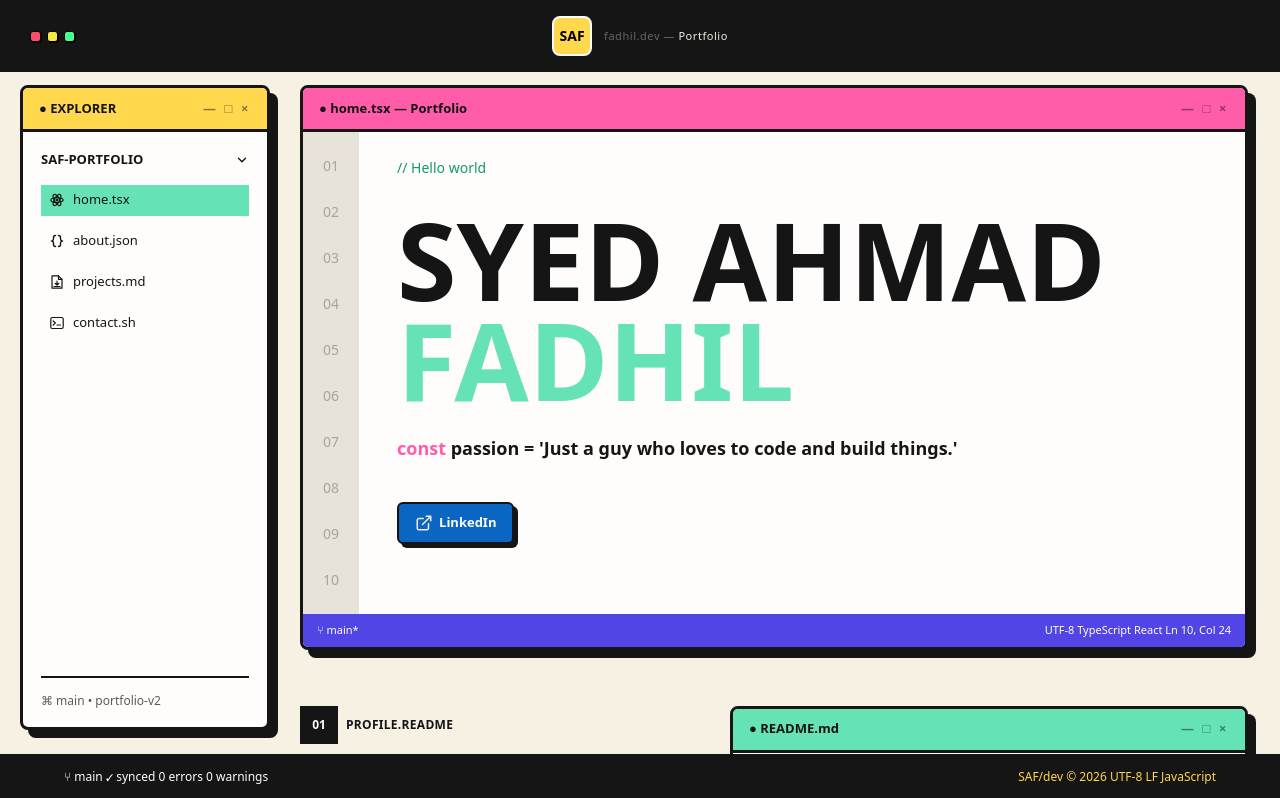
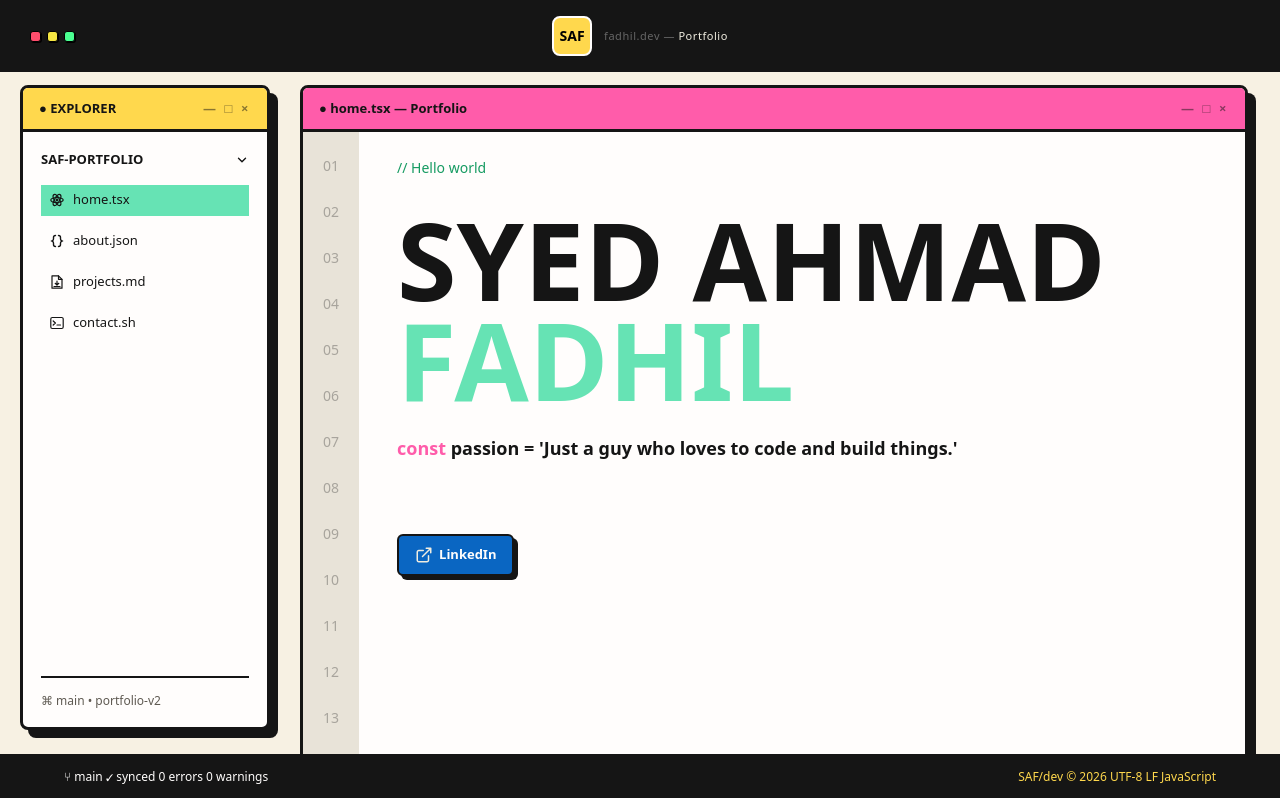
Before and after one commit to safadhildev/portfolio2.0, a Next.js app: page / in a window 1280 px wide. Shown: the top 798 px of the page. Built offline with nearby package versions, Linux system fonts and the light colour scheme.

Commit message:
update ui

```diff
--- a/app/page.tsx
+++ b/app/page.tsx
@@ -16,9 +16,7 @@ export default function Home() {
     <>
       <IdeNavigation />
       <FileExplorerSidebar />
-      <main
-        className={`mx-auto w-full max-w-[1920px] px-8 pb-10 pt-6 md:px-8 md:pb-20 md:pt-10 xl:ml-[300px] xl:mr-8 xl:w-auto xl:max-w-none xl:px-0 xl:pb-[10px] xl:pt-[85px]`}
-      >
+      <main className="bg-background mx-auto w-full max-w-[1920px] px-8 pb-10 pt-6 md:px-8 md:pb-20 md:pt-10 xl:ml-[300px] xl:mr-8 xl:w-auto xl:max-w-none xl:px-0 xl:pb-[10px] xl:pt-[85px]">
         <HomeSection hero={content.hero} />
         <AboutSection about={content.about} />
         <SkillsSection skills={content.skills} />
--- a/components/AosInit.tsx
+++ b/components/AosInit.tsx
@@ -7,7 +7,7 @@ import "aos/dist/aos.css";
 export function AosInit() {
   useEffect(() => {
     AOS.init({
-      duration: 600,
+      duration: 300,
       easing: "ease-out-cubic",
       once: false,
       offset: 50,
--- a/components/layout/FileExplorerSidebar.tsx
+++ b/components/layout/FileExplorerSidebar.tsx
@@ -28,6 +28,9 @@ export function FileExplorerSidebar() {
 
   return (
     <aside
+      data-aos="slide-right"
+      data-aos-delay={0}
+      data-aos-offset="300"
       className={`hidden xl:fixed xl:top-[85px] xl:bottom-[70px] xl:left-5 xl:block xl:w-[250px]`}
     >
       <WindowChrome
--- a/components/layout/IdeNavigation.tsx
+++ b/components/layout/IdeNavigation.tsx
@@ -6,14 +6,19 @@ const NAV_LINKS = [
 
 export function IdeNavigation() {
   return (
-    <header className="sticky top-0 z-40 h-14 w-full bg-ink xl:fixed xl:inset-x-0 xl:top-0 xl:h-[72px]">
+    <header
+      data-aos="slide-down"
+      className="sticky top-0 z-40 h-14 w-full bg-ink xl:fixed xl:inset-x-0 xl:top-0 xl:h-[72px]"
+    >
       {/* Mobile / narrow-desktop nav: logo + handle + nav links */}
       <div className="flex h-full items-center justify-between px-4 xl:hidden">
         <div className="flex items-center gap-2">
           <div className="flex size-8 items-center justify-center rounded border-2 border-cream bg-yellow-alt">
             <span className="font-mono text-xs font-bold text-ink">SAF</span>
           </div>
-          <span className="font-mono text-xs font-bold text-cream">fadhil.dev</span>
+          <span className="font-mono text-xs font-bold text-cream">
+            fadhil.dev
+          </span>
         </div>
         <nav className="flex items-center gap-3 font-mono text-xs font-bold">
           {NAV_LINKS.map((link, i) => (
--- a/components/sections/AboutSection.tsx
+++ b/components/sections/AboutSection.tsx
@@ -20,7 +20,7 @@ export function AboutSection({ about }: AboutSectionProps) {
           </h2>
           <p className="font-mono text-sm text-muted">$ whoami --verbose</p>
         </div>
-        <div className="flex-1" data-aos="fade-up" data-aos-delay="100">
+        <div className="flex-1" data-aos="zoom-in-left" data-aos-delay="100">
           <WindowChrome filename="README.md" accentColor="#66E3B4" bodyClassName="flex flex-col gap-3 p-4 md:gap-5 md:p-[34px]">
             <p className="font-mono text-xs font-bold text-markdown md:text-sm">
               ## developer_profile
--- a/components/sections/ContactSection.tsx
+++ b/components/sections/ContactSection.tsx
@@ -9,7 +9,7 @@ interface ContactSectionProps {
 
 export function ContactSection({ contact }: ContactSectionProps) {
   return (
-    <section id="contact" className="scroll-mt-20 py-10 md:py-14 xl:scroll-mt-[96px]">
+    <section id="contact" className="scroll-mt-20 py-10 md:pb-16 xl:scroll-mt-[96px]">
       <div className="mb-6 md:mb-9" data-aos="fade-up">
         <SectionLabel number={contact.sectionNumber} label={contact.sectionName} />
       </div>
--- a/components/sections/HomeSection.tsx
+++ b/components/sections/HomeSection.tsx
@@ -17,6 +17,11 @@ const LINE_NUMBERS = [
   "08",
   "09",
   "10",
+  "11",
+  "12",
+  "13",
+  "14",
+  "15",
 ];
 
 function renderCodeLine(description: string) {
@@ -77,7 +82,12 @@ export function HomeSection({ hero }: HomeSectionProps) {
                   data-aos="zoom-in"
                   className="btn-press flex h-[42px] items-center gap-1.5 rounded-md border-2 border-ink bg-linkedin px-4 font-mono text-[13px] font-bold text-cream"
                 >
-                  <Icon className="md:hidden" name="linkedin" size={18} alt="" />
+                  <Icon
+                    className="md:hidden"
+                    name="linkedin"
+                    size={18}
+                    alt=""
+                  />
                   <Icon
                     className="hidden md:block"
                     name="external-link"
--- a/content/portfolio.json
+++ b/content/portfolio.json
@@ -181,7 +181,7 @@
             {
               "type": "open-website",
               "icon": "external-link",
-              "link": ""
+              "link": "https://fadhil-wedding.web.app/"
             }
           ],
           "windowStyles": {
@@ -212,22 +212,34 @@
         {
           "label": "LinkedIn",
           "url": "https://www.linkedin.com/in/syedahmadfadhil",
-          "style": { "backgroundColor": "#0A66C2", "dropShadowColor": "#0088FF" }
+          "style": {
+            "backgroundColor": "#0A66C2",
+            "dropShadowColor": "#0088FF"
+          }
         },
         {
           "label": "YouTube",
           "url": "https://www.youtube.com/@safadhildev",
-          "style": { "backgroundColor": "#FF0033", "dropShadowColor": "#FF2D55" }
+          "style": {
+            "backgroundColor": "#FF0033",
+            "dropShadowColor": "#FF2D55"
+          }
         },
         {
           "label": "Github",
           "url": "https://github.com/safadhildev",
-          "style": { "backgroundColor": "#FFFDFC", "dropShadowColor": "#D5CFCF" }
+          "style": {
+            "backgroundColor": "#FFFDFC",
+            "dropShadowColor": "#D5CFCF"
+          }
         },
         {
           "label": "Instagram",
           "url": "https://www.instagram.com/safadhildev",
-          "style": { "backgroundColor": "#833AB4", "dropShadowColor": "#9B5CC5" }
+          "style": {
+            "backgroundColor": "#833AB4",
+            "dropShadowColor": "#9B5CC5"
+          }
         }
       ]
     }
```
